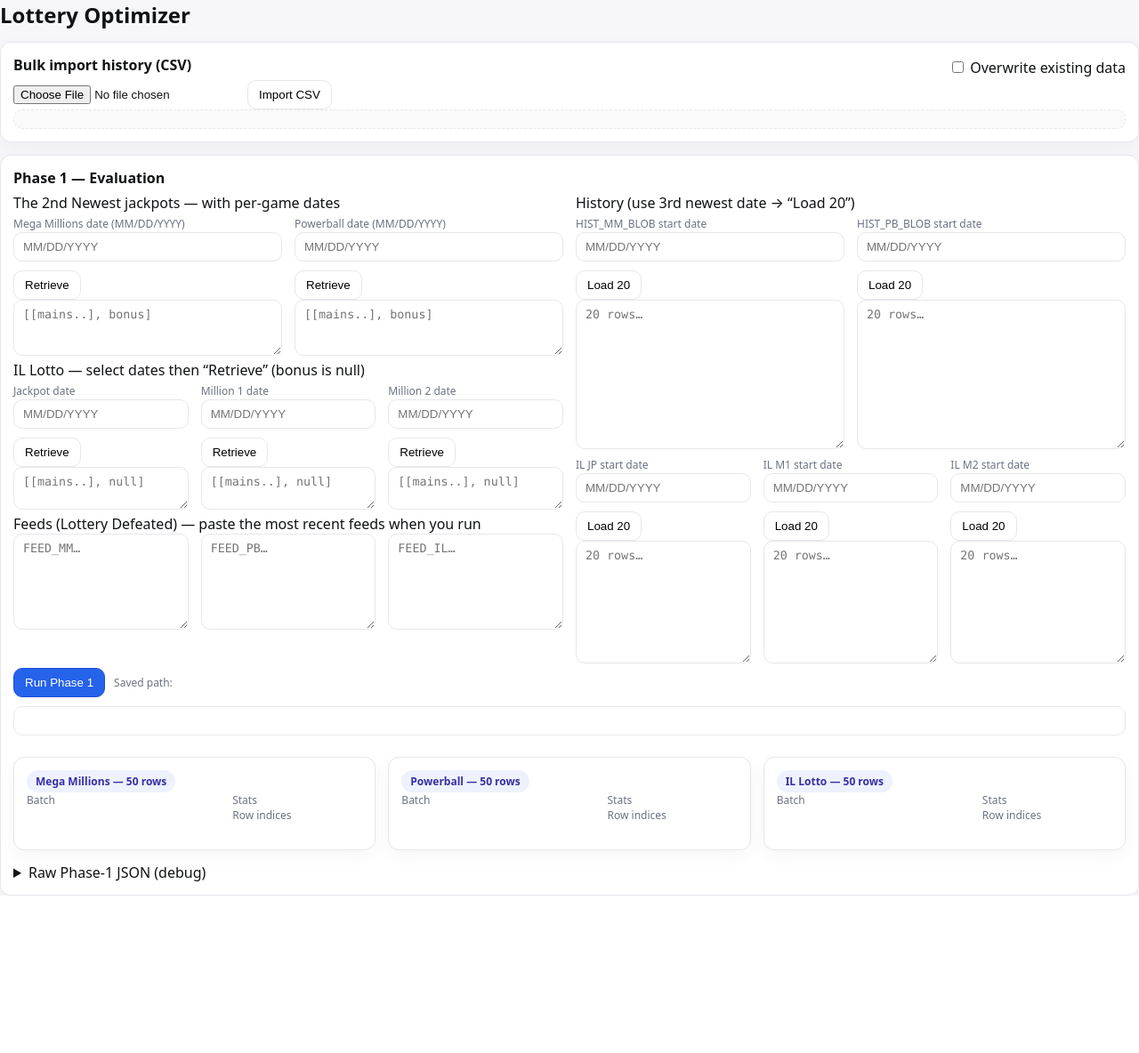
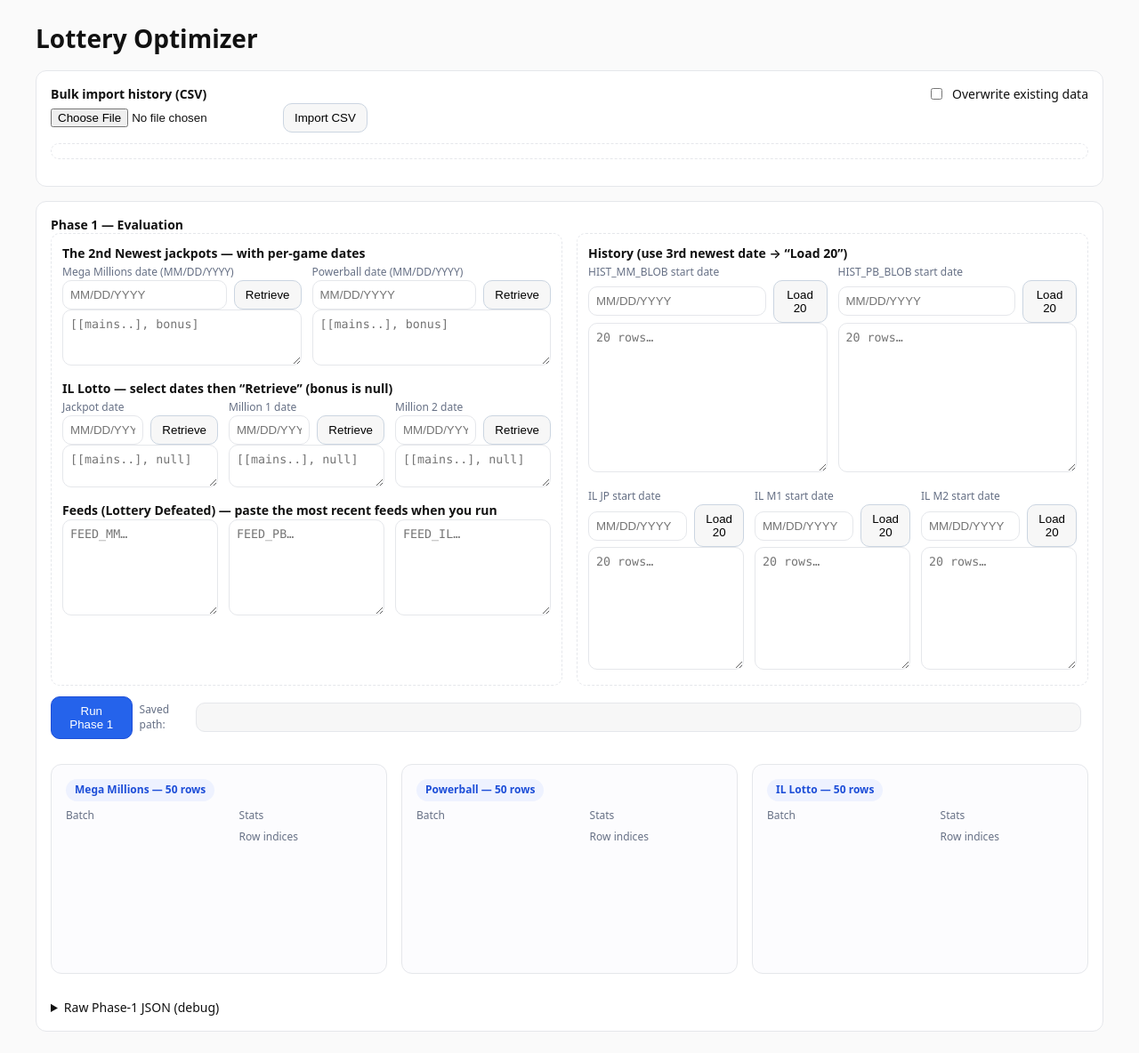
Before and after one commit to lettiehsu/lottery-optimizer, a Flask app: page / in a window 1280 px wide. Shown: the whole page at 89% size. Before the commit the page ends 1007 px from the top, so only its background shows below. Run offline with Flask 3, Linux system fonts and the light colour scheme.

Commit message:
Update styles.css

```diff
--- a/static/styles.css
+++ b/static/styles.css
@@ -1,107 +1,59 @@
 :root{
-  --bg:#f7f7fb;
-  --card:#ffffff;
-  --ink:#101214;
-  --muted:#6b7280;
-  --border:#e5e7eb;
-  --primary:#2563eb;
-  --primary-ink:#fff;
-  --ok:#0e7a0d;
-  --warn:#a66b00;
-  --err:#b32020;
+  --bg:#fafafa; --fg:#111; --muted:#667085;
+  --card:#fff; --soft:#fcfcfe; --border:#e5e7eb;
+  --pill:#eef2ff; --pill-fg:#1d4ed8;
+  --btn:#f7f7f7; --btn-b:#cbd5e1;
+  --primary:#2563eb; --primary-b:#1d4ed8; --primary-f:#fff;
+  --ok:#e8f6ee; --ok-b:#bbefd2; --err:#fff5f5; --err-b:#ffc7c7;
 }
+*{box-sizing:border-box}
+body{margin:24px;background:var(--bg);color:var(--fg);font:14px/1.4 system-ui,-apple-system,Segoe UI,Roboto,Arial,sans-serif}
+h1{margin:0 0 12px}
+.app{max-width:1200px;margin:0 auto}
+.card{background:var(--card);border:1px solid var(--border);border-radius:12px;padding:16px;margin:16px 0}
+.card.soft{background:var(--soft)}
+.panel{border:1px dashed var(--border);border-radius:10px;padding:12px}
+.title{font-weight:700}
+.subhead{font-weight:600}
+.row{display:flex;align-items:center}
+.inline{display:flex;align-items:center;justify-content:space-between;gap:8px}
+.two-col{display:grid;grid-template-columns:1.1fr .9fr;gap:12px}
+.grid{display:grid;gap:16px}
+.grid-2{grid-template-columns:1fr 1fr}
+.grid-3{grid-template-columns:1fr 1fr 1fr}
+.g8{gap:8px} .g12{gap:12px}
+.mt{margin-top:12px} .mt8{margin-top:8px}
+.mb8{margin-bottom:8px}
+.tiny{font-size:12px} .muted{color:var(--muted)}
+.right{margin-left:auto}
+.mono{font-family:ui-monospace,SFMono-Regular,Menlo,Consolas,monospace}
+.min100{min-height:100px} .min140{min-height:140px}
 
-*{box-sizing:border-box}
-html,body{height:100%}
-body{
-  margin:0;
-  font-family:system-ui,-apple-system,Segoe UI,Roboto,Arial,sans-serif;
-  color:var(--ink);
-  background:var(--bg);
+input[type=text],textarea{
+  width:100%;padding:8px;border:1px solid var(--border);
+  border-radius:10px;background:#fff
 }
-.container{max-width:1200px;margin:24px auto;padding:0 16px}
+input[readonly]{background:#f7f7f7}
 
-h1{margin:0 0 12px 0;font-size:24px}
+.checkbox{display:flex;align-items:center;gap:8px}
 
-.card{
-  background:var(--card);
-  border:1px solid var(--border);
-  border-radius:12px;
-  padding:14px;
-  margin:14px 0;
-  box-shadow:0 6px 20px rgba(0,0,0,.04);
+.btn{
+  padding:8px 12px;border:1px solid var(--btn-b);background:var(--btn);
+  border-radius:10px;cursor:pointer
 }
-
-.row{display:flex;gap:10px;align-items:center;flex-wrap:wrap}
-.inline{display:flex;align-items:center;gap:8px;justify-content:space-between}
-
-.grid{display:grid;gap:14px}
-.grid-3{grid-template-columns:repeat(3, 1fr)}
-.grid-2{grid-template-columns:repeat(2, 1fr)}
-
-.two-col{display:grid;grid-template-columns:1.2fr .8fr;gap:12px}
-
-.title{font-weight:600;margin-bottom:6px}
-.title.small{font-weight:600;font-size:13px}
+.btn.primary{background:var(--primary);border-color:var(--primary-b);color:var(--primary-f)}
+.btn.tiny{padding:4px 8px;font-size:12px;border-radius:8px}
+.btn[disabled]{opacity:.6;cursor:not-allowed}
 
 .pill{
-  display:inline-block;
-  padding:4px 10px;
-  border-radius:999px;
-  background:#eef2ff;
-  color:#3730a3;
-  font-weight:600;
-  font-size:12px;
+  display:inline-block;background:var(--pill);color:var(--pill-fg);
+  border-radius:999px;padding:4px 10px;font-weight:700;font-size:12px
 }
-.pill.big{font-size:13px}
+.chip{display:inline-block;padding:3px 8px;margin:0 6px 6px 0;border-radius:999px;background:var(--pill);color:var(--pill-fg);font-weight:600;font-size:12px}
+.chipset{display:inline-block;margin-right:10px}
 
-.tiny{font-size:12px}
-.muted{color:var(--muted)}
-.right{margin-left:auto}
-
-textarea, input[type=text], input[type=date]{
-  width:100%;
-  padding:8px 10px;
-  border:1px solid var(--border);
-  border-radius:10px;
-  background:#fff;
-  color:var(--ink);
-}
-textarea.mono,.mono{font-family:ui-monospace, SFMono-Regular, Menlo, Consolas, monospace}
-
-.btn{
-  padding:8px 12px;
-  border-radius:10px;
-  border:1px solid var(--border);
-  background:#fff;
-  cursor:pointer;
-  transition:transform .06s ease, box-shadow .12s ease, background .12s ease;
-}
-.btn:hover{box-shadow:0 6px 18px rgba(0,0,0,.06)}
-.btn:active{transform:translateY(1px)}
-.btn.primary{background:var(--primary);color:var(--primary-ink);border-color:#1d4ed8}
-.btn.is-busy{opacity:.7;pointer-events:none}
-
-.batch{margin:0;padding-left:20px}
-.statline{font:600 13px/1.2 system-ui}
-.log{
-  white-space:pre-wrap;
-  border:1px dashed var(--border);
-  border-radius:10px;
-  padding:10px;
-  margin:0;
-  background:#fafafa;
-}
-.log.ok{background:#f3f9ff;border-color:#b6ddff}
-.log.err{background:#fff5f5;border-color:#ffb3b3}
-
-.toast{
-  position:fixed;right:16px;bottom:16px;
-  background:#111;color:#fff;
-  padding:10px 12px;border-radius:10px;opacity:.95;
-  z-index:9999;box-shadow:0 8px 24px rgba(0,0,0,.2);
-  font:500 14px system-ui
-}
-.toast.ok{background:var(--ok)}
-.toast.warn{background:var(--warn)}
-.toast.error{background:var(--err)}
+.batch{margin:6px 0 0 18px;max-height:240px;overflow:auto}
+.log{white-space:pre-wrap;border:1px dashed var(--border);border-radius:10px;padding:8px;background:#fff}
+.toast{position:fixed;right:18px;bottom:18px;background:#fff;border:1px solid var(--border);border-radius:12px;padding:10px 12px;box-shadow:0 6px 30px rgba(0,0,0,.06);min-width:220px}
+.toast.ok{background:var(--ok);border-color:var(--ok-b)}
+.toast.err{background:var(--err);border-color:var(--err-b)}
```
